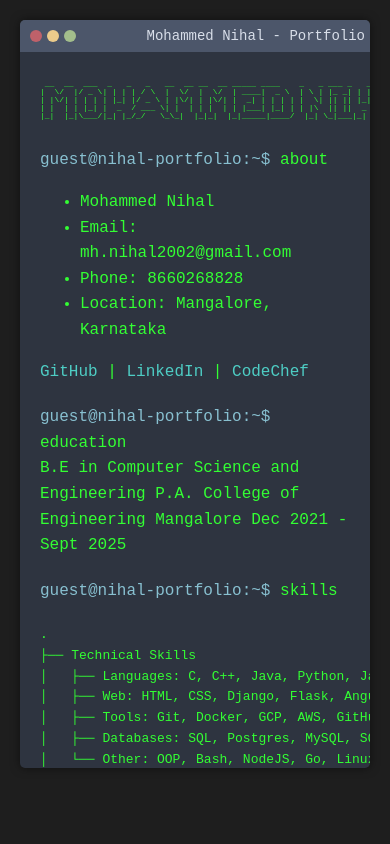
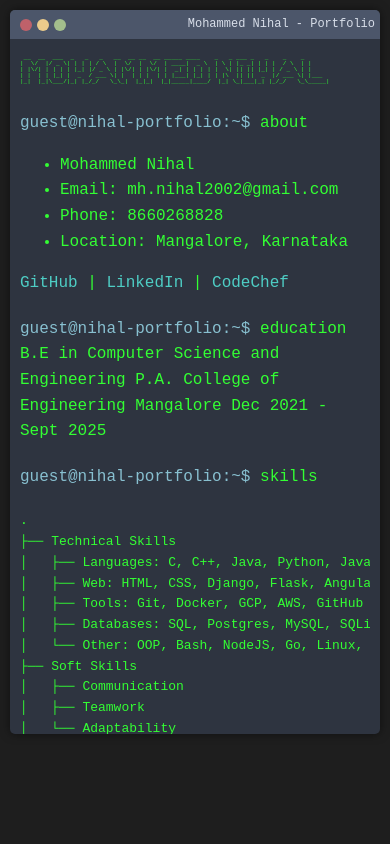
Before and after one commit to Nihal009/Nihal009.github.io, a plain HTML site: page index.html in a window 390 px wide. Drawn offline with Linux system fonts and the light colour scheme.

Commit message:
resoonsiveness

```diff
--- a/index.html
+++ b/index.html
@@ -66,6 +66,7 @@
             white-space: pre;
             line-height: 1;
             margin-bottom: 20px;
+            overflow-x: auto;
         }
 
         .command-line::before {
@@ -89,6 +90,7 @@
         .skill-tree {
             font-family: monospace;
             white-space: pre;
+            overflow-x: auto;
         }
 
         .project {
@@ -100,22 +102,22 @@
             color: #88C0D0;
         }
 
-        .typing {
-            border-right: .15em solid #33FF33;
-            white-space: nowrap;
-            overflow: hidden;
-            margin: 0 auto;
-            animation: typing 3.5s steps(40, end), blink-caret .75s step-end infinite;
-        }
+        @media (max-width: 600px) {
+            body {
+                padding: 10px;
+            }
 
-        @keyframes typing {
-            from { width: 0 }
-            to { width: 100% }
-        }
+            #terminal-body {
+                padding: 10px;
+            }
 
-        @keyframes blink-caret {
-            from, to { border-color: transparent }
-            50% { border-color: #33FF33; }
+            #ascii-name {
+                font-size: 6px;
+            }
+
+            .terminal-title {
+                font-size: 12px;
+            }
         }
     </style>
 </head>
@@ -140,7 +142,7 @@
                 </pre>
 
                 <div class="command-line">about</div>
-                <div class="command-output ">
+                <div class="command-output">
                    <ul>
                     <li>Mohammed Nihal</li>
                     <li>Email: mh.nihal2002@gmail.com</li>
@@ -151,7 +153,7 @@
                 </div>
 
                 <div class="command-line">education</div>
-                <div class="command-output ">
+                <div class="command-output">
                     B.E in Computer Science and Engineering
                     P.A. College of Engineering Mangalore
                     Dec 2021 - Sept 2025
@@ -178,7 +180,7 @@
                 </div>
 
                 <div class="command-line">experience</div>
-                <div class="command-output ">
+                <div class="command-output">
                     <dl><dt>CyberSecurity Intern</dt>
                         <dd>@P.A College of Engineering Mangalore</dd>
                     - Gained hands-on experience with foundational cybersecurity concepts and tools.
@@ -188,21 +190,21 @@
 
                 <div class="command-line">projects</div>
                 <div class="command-output">
-                    <div class="project ">
+                    <div class="project">
                         <h3>ReCode | Python, Flask, Ollama, Llama3</h3>
                         <div class="project-details">
                             - Leveraged the Llama3 framework to convert legacy languages to modern languages
                               and generate comprehensive documentation.
                         </div>
                     </div>
-                    <div class="project ">
+                    <div class="project">
                         <h3>Job Listing API | Python, Django, DRF, React Native</h3>
                         <div class="project-details">
                             - Developed a Django-based backend API for job listings with search and
                               location-based filtering.
                         </div>
                     </div>
-                    <div class="project ">
+                    <div class="project">
                         <h3>Vader-Gloves | Python, Arduino, MPU6050 sensor</h3>
                         <div class="project-details">
                             - Designed gaming gloves with enhanced interactivity through hand movements
@@ -212,13 +214,13 @@
                 </div>
 
                 <div class="command-line">achievements</div>
-                <div class="command-output ">
+                <div class="command-output">
                     <dl>- Finalist in EG Innovation Challenge for developing ReCode API using Llama3 LLM model.</dl>
                     <dl>- Won first place in P.A.C.E. NIRMAN mini project competition for the Job Listing API project.</dl>
                 </div>
 
                 <div class="command-line">certifications</div>
-                <div class="command-output ">
+                <div class="command-output">
                     <ul>
                     <li>Postman API Fundamentals Student Expert - POSTMAN</li>
                     <li>Python Django - Infosys Springboard</li>
```
